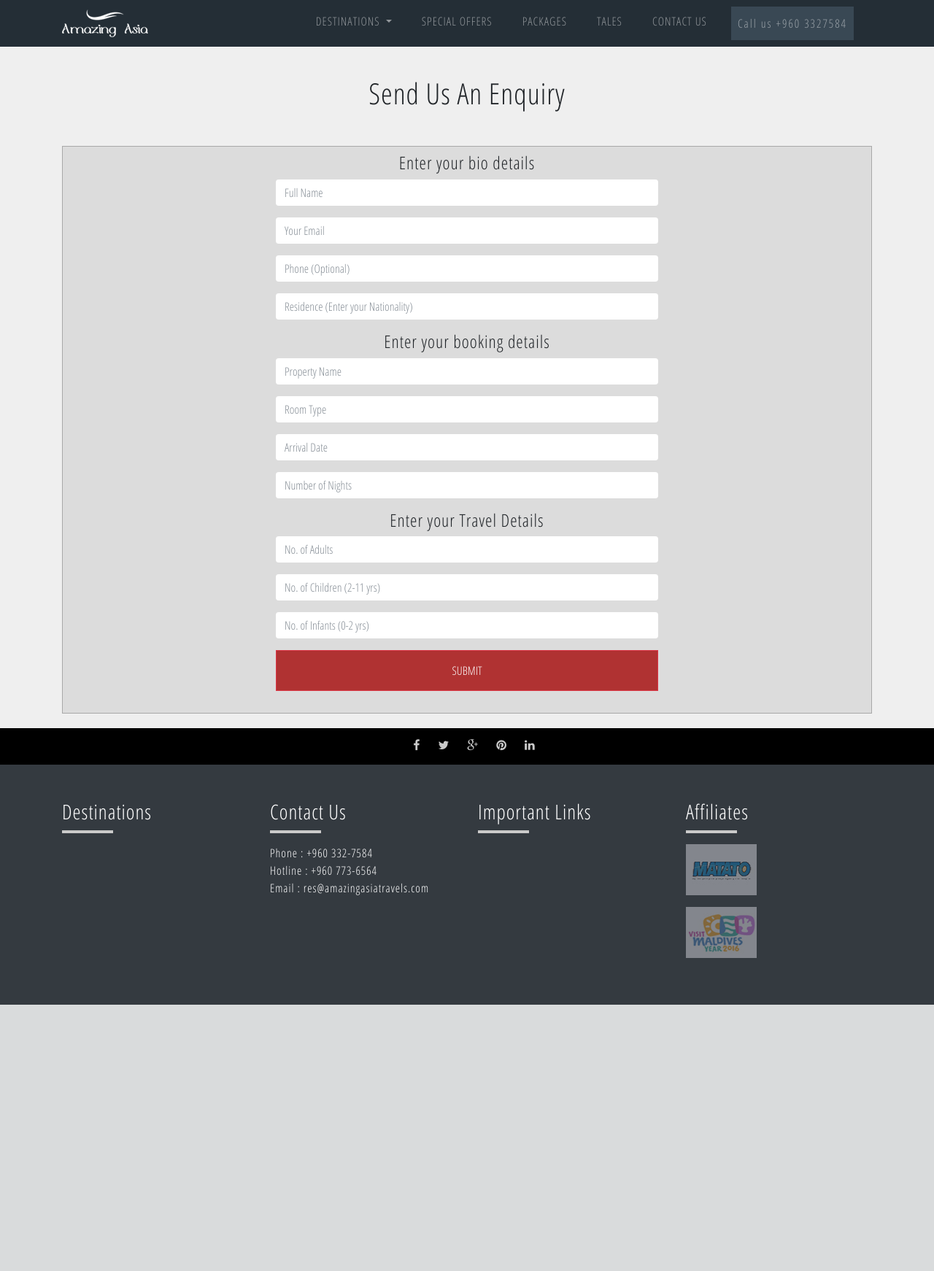
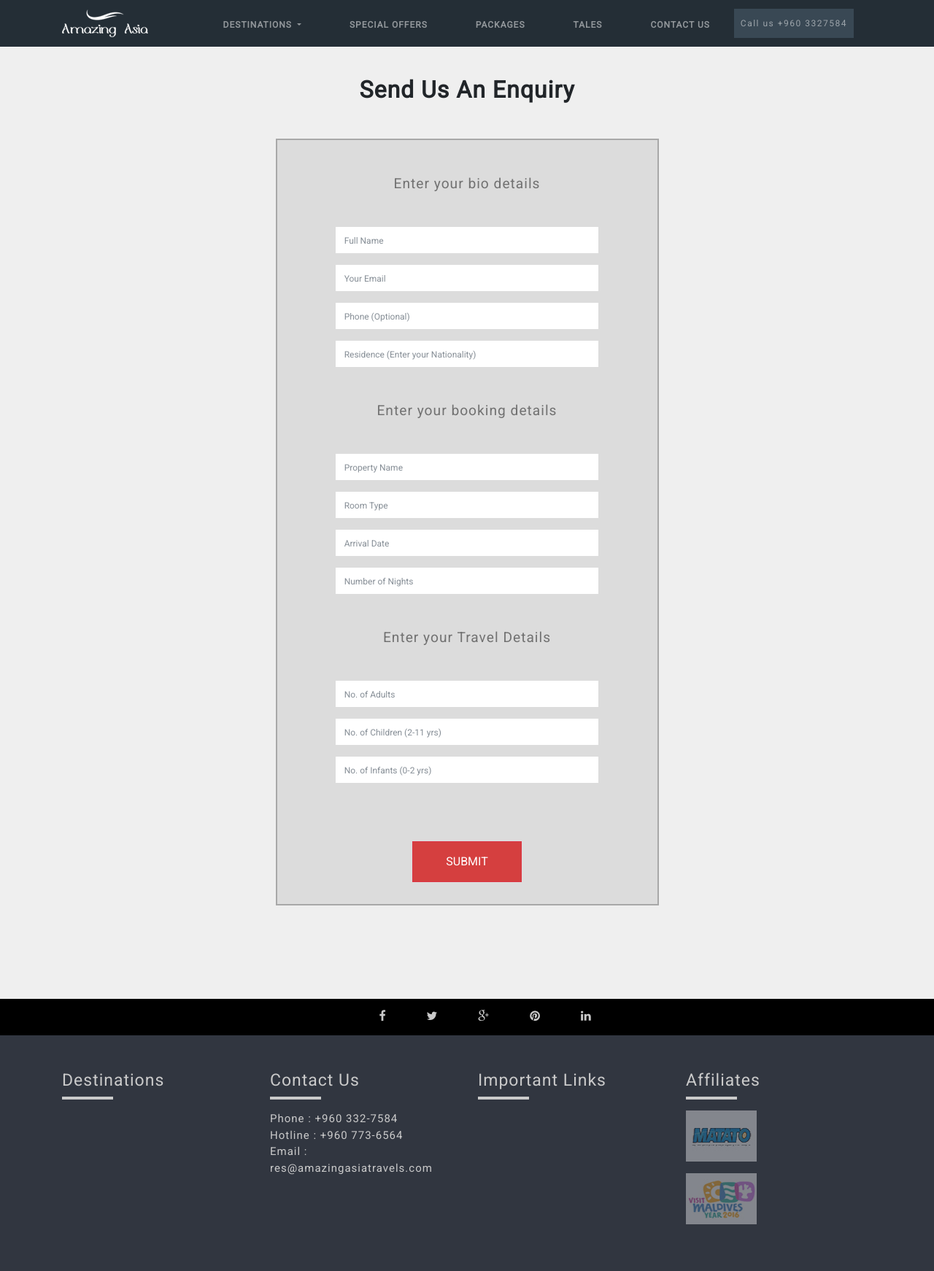
Before and after one commit to hqpr/amazing-asia, a Django app: page /enquiry/ in a window 1280 px wide. Shown: the whole page at 73% size. Before the commit the page ends 1377 px from the top, so only its background shows below. Run offline with Django 3.2, Linux system fonts and the light colour scheme; data that the repository does not hold is empty; some libraries are stand-ins or nearby versions.

Commit message:
Front end changes

```diff
--- a/apps/ui/static/css/project.css
+++ b/apps/ui/static/css/project.css
@@ -1,5 +1,6 @@
 body {
-    font-family: 'Open Sans Condensed', sans-serif;
+    /*font-family: 'Open Sans Condensed', sans-serif;*/
+    font-family: 'Roboto', sans-serif;
     letter-spacing: 1px;
     background: #efefef;
 }
@@ -17,17 +18,32 @@ input {
     -webkit-box-shadow: none !important;
     -moz-box-shadow: none !important;
     box-shadow: none !important;
+
+}
+
+.form-control {
+    border-radius: 0;
+    color: #999999;
+}
+
+input,
+input::-webkit-input-placeholder {
+    font-size: 12px;
+    line-height: 3;
+    color: #999999;
 }
 
 
 .top_menu {
     background: #242e36 !important;
-    font-size: 16px;
+    font-size: 12px;
+    font-weight: bold;
 }
 .top_menu li a {
     color: white;
     text-transform: uppercase;
-    padding-left: 25px;
+    margin-top: 5px;
+    margin-left: 25px;
 }
 .top_menu li a:hover {
     color: gray;
@@ -37,9 +53,10 @@ input {
 .top_menu button {
     background: #394854;
     border-radius: 0;
+    font-size: 12px;
     padding: 10px 15px;
     padding-left: 20px;
-    letter-spacing: 2px;
+    letter-spacing: 1.5px;
 }
 
 .dropdown-item:active {
@@ -71,21 +88,27 @@ input {
     background: black;
     height: 50px;
     width: 100%;
+    color: #cacaca;
 }
 
 .socials i {
     color: #cacaca;
-    margin-left: 20px;
+    margin-left: 50px;
     margin-top: 15px;
 }
 
 .bottom_menu {
     background: #313640;
     color: #cacaca;
+    font-size: 15px;
 }
 
 .bottom_menu a {
     color: #cacaca;
+}
+
+.bottom_menu h3 {
+    font-size: 23px;
 }
 
 footer {
@@ -96,7 +119,7 @@ footer a {
     color: white;
 }
 footer a:hover {
-    color: #cacaca;
+    color: white;
     text-decoration: none;
 }
 
@@ -116,6 +139,14 @@ hr {
     background: #242e36;
     border-radius: 0;
     border: 0;
+    opacity: 0.8;
+    font-size: 12px;
+    color: #e3e2e2;
+    left: 0;
+}
+
+.top_menu .dropdown-item:hover {
+    background: none;
 }
 
 .nav-item {
@@ -184,6 +215,23 @@ hr {
     margin-left: 15px;
 }
 
+.enquiry_page {
+    float: none; margin: 0 auto;
+    margin-bottom: 8rem;
+}
+.enquiry_page h4 {
+    font-size: 1.2rem;
+    color: #717171;
+    margin-top: 3rem;
+    margin-bottom: 3rem;
+    display: block;
+}
+
+.enquiry_page button {
+    background: #d53f3f;
+    cursor: pointer;
+}
+
 .enquire .button {
     border-radius: 0;
     text-transform: uppercase;
@@ -192,7 +240,7 @@ hr {
     margin-top: 20px;
     margin-bottom: 20px;
     color: #d8d8d8;
-    padding: 10px 40px;
+    padding: 20px 60px;
     cursor: pointer;
     font-style: normal;
     letter-spacing: 2px;
@@ -214,6 +262,7 @@ hr {
     border-left: 1px solid #cfcfcf;
     padding-bottom: 46px;
     background: white;
+    font-size: 13px;
 }
 
 .offer_content a {
@@ -221,7 +270,7 @@ hr {
     color: #282828;
 }
 
-.offer_content h3 {
+.offer_content h4 {
     font-weight: 700;
 }
 
@@ -254,7 +303,9 @@ hr {
     cursor: pointer;
     position: absolute;
     right: 0;
-    padding: 10px 30px;
+    padding: 14px 30px;
+    font-size: 11px;
+    bottom: 0;
 }
 
 a.btn-offer {
@@ -274,7 +325,7 @@ a.btn-offer {
 
 .contact-content {
     background: #dcdcdc;
-    border: 1px solid #a8a8a8;
+    border: 2px solid #a8a8a8;
 }
 
 .pagination {
@@ -314,7 +365,7 @@ a.btn-offer {
 }
 
 .page_menu li {
-    margin-right: 30px;
+    margin-right: 100px;
     line-height: 50px;
 }
 
@@ -344,12 +395,27 @@ a.btn-offer {
 .text_on_featured_pictures {
     position: absolute;
     bottom: 40%;
-    left: 25%;
+    left: 20%;
 }
 
 .text_on_featured_pictures a {
     color: white;
     text-decoration: none;
+}
+
+.mt-15 {
+    margin-top: 5rem !important;
+}
+.mb-20 {
+    margin-bottom: 15rem !important;
+}
+
+.bold {
+    font-weight: bold !important;
+}
+
+.resort_caption {
+    font-size: 2rem;
 }
 
 @media (max-width: 767px) {
--- a/templates/base.html
+++ b/templates/base.html
@@ -19,7 +19,8 @@
   <!-- Custom styles for this template -->
   <link href="{% static 'css/modern-business.css' %}" rel="stylesheet">
   <link href="{% static 'css/project.css' %}" rel="stylesheet">
-    <link href="https://fonts.googleapis.com/css?family=Open+Sans+Condensed:300" rel="stylesheet">
+  {#    <link href="https://fonts.googleapis.com/css?family=Open+Sans+Condensed:300" rel="stylesheet">#}
+  <link href="https://fonts.googleapis.com/css?family=Roboto" rel="stylesheet">
 
 </head>
 
--- a/templates/base_page.html
+++ b/templates/base_page.html
@@ -19,7 +19,8 @@
   <!-- Custom styles for this template -->
   <link href="{% static 'css/modern-business.css' %}" rel="stylesheet">
   <link href="{% static 'css/project.css' %}" rel="stylesheet">
-  <link href="https://fonts.googleapis.com/css?family=Open+Sans+Condensed:300" rel="stylesheet">
+  {#  <link href="https://fonts.googleapis.com/css?family=Open+Sans+Condensed:300" rel="stylesheet">#}
+  <link href="https://fonts.googleapis.com/css?family=Roboto" rel="stylesheet">
   {% block extra_css %} {% endblock extra_css %}
 
 </head>
--- a/templates/enquiry/enquiry_form.html
+++ b/templates/enquiry/enquiry_form.html
@@ -17,9 +17,12 @@
 {% endblock extra_css %}
 
 {% block content %}
-  <h1 class="text-center mt-5 mb-5">Send Us An Enquiry</h1>
+
+  <div class="col-md-6 enquiry_page">
+
+    <h2 class="text-center mt-5 mb-5 bold">Send Us An Enquiry</h2>
     <div class="mt-5 contact-content">
-    <div class="col-md-6" style="float: none; margin: 0 auto; padding-bottom: 30px">
+      <div class="col-md-9" style="float: none; margin: 0 auto; padding-bottom: 30px">
         <form method="post" role="form" action=".">
           {% csrf_token %}
           {% if form.errors %}
@@ -36,7 +39,7 @@
               </ul>
             </div>
           {% endif %}
-        <h4 class="text-center mb-2 mt-2">Enter your bio details</h4>
+          <h4 class="text-center">Enter your bio details</h4>
           <div class="form-group">
             <label class="sr-only" for="inputName">Full Name</label>
             <input type="text" class="form-control" id="inputFirstName" name="full_name" placeholder="Full Name">
@@ -55,7 +58,7 @@
                    placeholder="Residence (Enter your Nationality)">
           </div>
 
-        <h4 class="text-center mb-2 mt-2">Enter your booking details</h4>
+          <h4 class="text-center">Enter your booking details</h4>
           <div class="form-group">
             <label class="sr-only" for="inputName">Property Name</label>
             <input type="text" class="form-control" id="inputFirstName" name="property_name" placeholder="Property Name">
@@ -78,7 +81,7 @@
                    placeholder="Number of Nights">
           </div>
 
-        <h4 class="text-center mb-2 mt-2">Enter your Travel Details</h4>
+          <h4 class="text-center">Enter your Travel Details</h4>
 
           <div class="form-group">
             <label class="sr-only" for="inputName">No. of Adults</label>
@@ -96,9 +99,13 @@
             <input type="number" class="form-control" id="inputFirstName" name="num_infants" placeholder="No. of Infants (0-2 yrs)">
           </div>
 
+          <div class="col-md-6 mt-15" style="float: none; margin: 0 auto">
             <button type="submit" class="btn btn-danger btn-block">SUBMIT</button>
+          </div>
 
         </form>
+      </div>
+
     </div>
 
   </div>
--- a/templates/includes/footer.html
+++ b/templates/includes/footer.html
@@ -16,9 +16,9 @@
     </div>
   </div>
 
-  <div class="py-5 bg-dark">
+  <div class="py-5 bottom_menu">
     <div class="container">
-      <div class="row text-white">
+      <div class="row">
         <div class="col-lg-3">
           <h3>Destinations</h3>
           <hr>
--- a/templates/offers/offer_list.html
+++ b/templates/offers/offer_list.html
@@ -4,7 +4,7 @@
 {% block title %} Special Offers {% endblock %}
 
 {% block content %}
-  <h1 class="text-center mt-5 mb-5">Special Offers</h1>
+  <h1 class="text-center mt-5 mb-5 bold">Special Offers</h1>
   {% for offer in object_list %}
     <div class="row offer">
       <div class="col-md-3">
@@ -17,7 +17,7 @@
       <div class="col-md-9 offer_content">
         <div class="offer_title">
           <a href="{% url 'offers:detail' offer.id %}">
-            <h3>{{ offer.name }}</h3>
+            <h4>{{ offer.name }}</h4>
             <hr>
             <p>{{ offer.description|safe }}</p>
             <p><b>Offer Expires On:</b> {{ offer.expires_at }} </p>
--- a/templates/resort/resort_detail.html
+++ b/templates/resort/resort_detail.html
@@ -5,7 +5,7 @@
 
 {% block page_name %}
   <p class="small">{{ object.location|default:"" }}</p>
-  <h3>{{ object.name }}</h3>
+  <h3 class="resort_caption">{{ object.name }}</h3>
 {% endblock page_name %}
 
 {% block page_menu %}
@@ -223,7 +223,7 @@
       <div class="enquire text-center">
         <p class="mb-5">Please book rooms in advance to ensure <br> availability and enjoy best prices.</p>
         <a class="button" href="{% url 'enquiry:add' %}">enquire now</a>
-        <p class="mt-5">or call us at +960 7749407</p>
+        <p class="mt-4">or call us at +960 7749407</p>
       </div>
     </div>
 
--- a/templates/resort/resort_list.html
+++ b/templates/resort/resort_list.html
@@ -4,7 +4,7 @@
 {% block title %} {{ object.name }} {% endblock %}
 
 {% block content %}
-  <h1 class="text-center mt-5 mb-5">{{ object.name }} Destinations</h1>
+  <h1 class="text-center mt-15 mb-5 bold">{{ object.name }} Destinations</h1>
   <div class="row">
     {% for resort in object_list %}
 
@@ -22,8 +22,8 @@
         </div>
         <div class="text-center hover_text_content">
           <a href="{% url 'resorts:resort-detail' resort.id %}"><b>{{ resort.name }}</b>
-          <p>{{ resort.location|default:"" }}
-            {% if resort.transfer_time %} / {{ resort.transfer_time }} minutes transfer {% endif %}</p>
+            <p>{{ resort.location|default:"" }}
+              {% if resort.transfer_time %} / {{ resort.transfer_time }} minutes transfer {% endif %}</p>
           </a>
         </div>
       </div>
```
Also changed, not shown: templates/ui/index.html (+10 -10 lines). Lines whose indentation alone changed are shown as unchanged.
